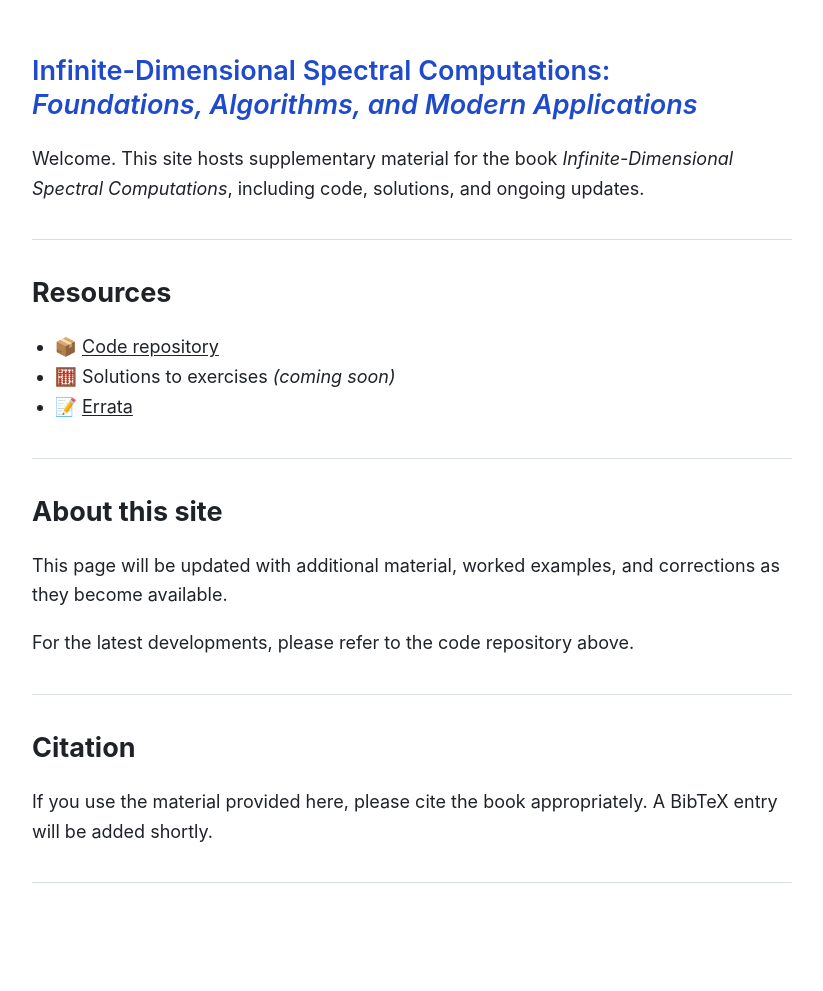
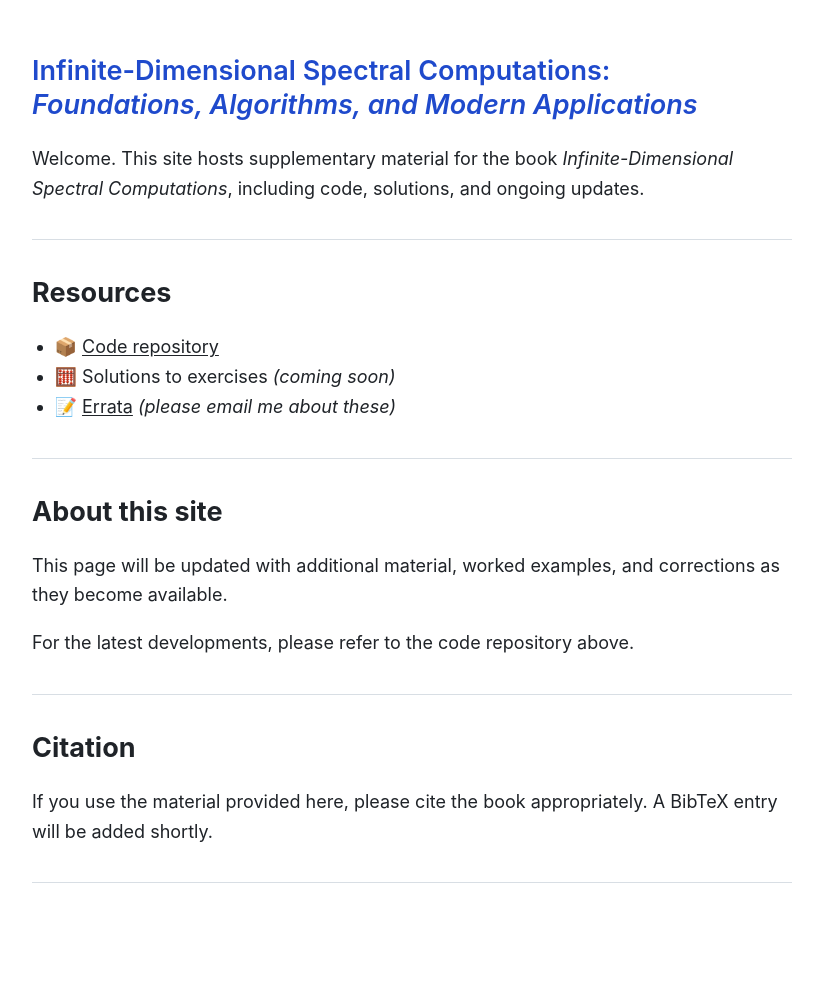
Before and after one commit to MColbrook/spectralcomputations, a Jekyll site: the page built from index.md, in a window 1280 px wide. Shown: the whole page, without its empty margins (228-1051 px from the left). Built offline with Jekyll 4.4.1, drawn with Linux system fonts in a browser that asks for light colours.

Commit message:
Update index.md

```diff
--- a/index.md
+++ b/index.md
@@ -15,7 +15,7 @@ Welcome. This site hosts supplementary material for the book *Infinite-Dimension
 
 - 📦 [Code repository](https://github.com/MColbrook/spectralcomputations)
 - 🧮 Solutions to exercises *(coming soon)*
-- 📝 [Errata](errata.html)
+- 📝 [Errata](errata.html) *(please email me about these)*
 
 ---
 
```
